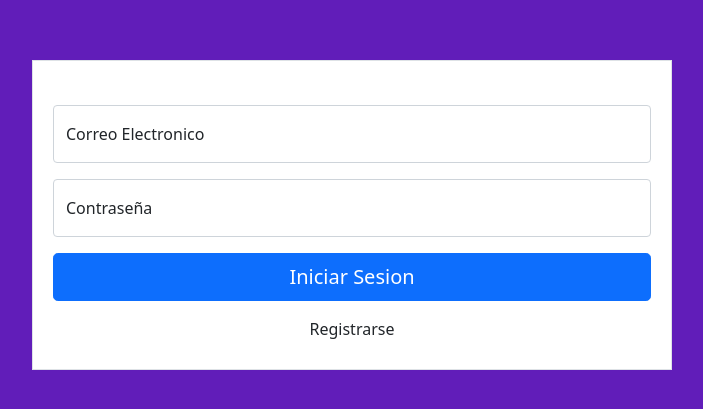
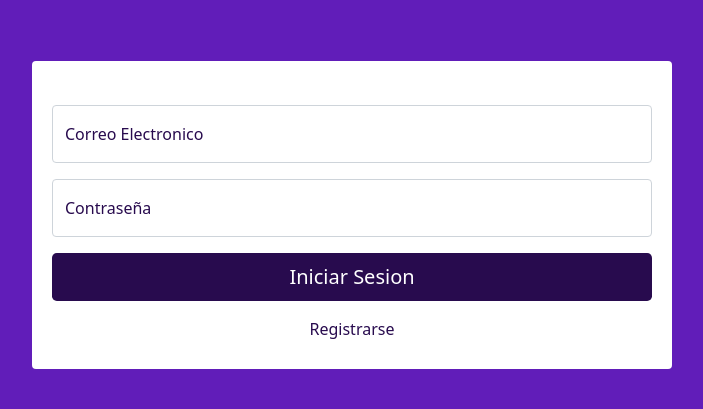
Before and after one commit to locaineTeam/Front-End, a React (Create React App) app: page / in a window 1280 px wide. Shown: the part 185-594 px from the top of the page, without its empty margins (288-991 px from the left). Built offline with nearby package versions, Linux system fonts and the light colour scheme.

Commit message:
edited css

```diff
--- a/src/App.css
+++ b/src/App.css
@@ -14,6 +14,15 @@
     text-align: center;
 }
 
+.btn-login {
+    background-color: #1c0836;
+    color: #ffffff;
+}
+
+label {
+   color: #280b4e;
+}
+
 @media (min-width: 320px) {
     .LoginSubContainer {
         width: 80%;
--- a/src/components/Login.js
+++ b/src/components/Login.js
@@ -67,8 +67,22 @@ export const Login = () => {
     };
 
     return (
+        <>
+        <style>
+            {`
+                .btn-login {
+                    background-color: #280b4e;
+                    color: #ffffff;
+                }
+
+                .btn-login:hover {
+                    background-color: #1c0836;
+                    color: #ffffff;
+                }
+            `}
+        </style>
         <div className="LoginContainer d-flex align-items-center justify-content-center">
-            <div className="LoginSubContainer border">
+            <div className="LoginSubContainer rounded">
                 <Col>
                     <Form.Label>{msj}</Form.Label>
                     <Form onSubmit={handleSubmit}>
@@ -83,7 +97,7 @@ export const Login = () => {
                             </FloatingLabel>
                         </Form.Group>
                         <div className="d-grid gap-2 mb-3">
-                            <Button variant="primary" size="lg" type="submit">
+                            <Button variant="login" size="lg" type="submit">
                                 Iniciar Sesion
                             </Button>
                         </div>
@@ -96,6 +110,7 @@ export const Login = () => {
                 </Col>
             </div>
         </div>
+        </>
 
     );
 }
--- a/src/components/Register.js
+++ b/src/components/Register.js
@@ -96,8 +96,22 @@ export const Register = () => {
     }
 
     return (
+        <>
+        <style>
+            {`
+                .btn-login {
+                    background-color: #280b4e;
+                    color: #ffffff;
+                }
+
+                .btn-login:hover {
+                    background-color: #1c0836;
+                    color: #ffffff;
+                }
+            `}
+        </style>
         <div className="LoginContainer d-flex align-items-center justify-content-center">
-            <div className="LoginSubContainer border">
+            <div className="LoginSubContainer rounded">
                 <Col>
                     <Form.Label>{msj}</Form.Label>
                     <Form onSubmit={handleSubmit}>
@@ -134,7 +148,7 @@ export const Register = () => {
                             </FloatingLabel>
                         </Form.Group>
                         <div className="d-grid gap-2 mb-3">
-                            <Button variant="primary" size="lg" type="submit">
+                            <Button variant="login" size="lg" type="submit">
                                 Registrarse
                             </Button>
                         </div>
@@ -142,6 +156,6 @@ export const Register = () => {
                 </Col>
             </div>
         </div>
-
+        </>
     );
 }
```
